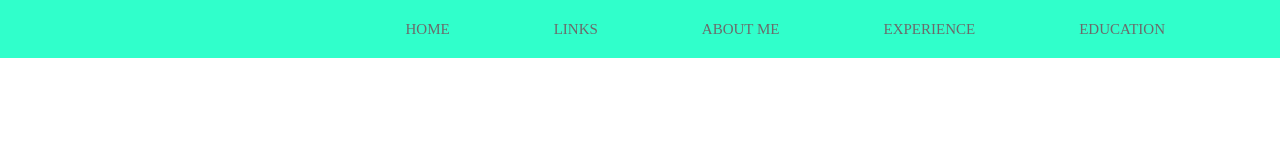
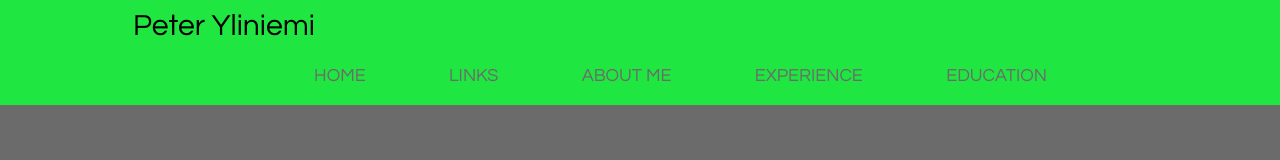
Before and after one commit to pexmee/pexmee.github.io, a plain HTML site: page index.html in a window 1280 px wide. Drawn offline with Linux system fonts and the light colour scheme.

Commit message:
Added name & altered boxes for nav

```diff
--- a/index.html
+++ b/index.html
@@ -8,9 +8,11 @@
 </head>
 <body>
     <header class="clearfix">
-        <div class="container"></div>
 
+        <div class="container">
+            <a class="myname">Peter Yliniemi</a>
             <nav>
+
                 <ul>
                     <li class="navbox"><a href="#">Home</a></li>
                     <li class="navbox"><a href="#">Links</a></li>
@@ -19,7 +21,7 @@
                     <li class="navbox"><a href="#">Education</a></li>
                 </ul>
             </nav>
+        </div>
     </header>
-
 </body>
 </html>
--- a/resources/css/style.css
+++ b/resources/css/style.css
@@ -1,10 +1,11 @@
 /*Global styles*/
 body {
-    margin: 0
-    /* background */
-    /* font-family */
+    margin: 0;
+    background: rgb(107, 107, 107);
+    font-family: "Century Gothic", sans-serif;
     /* font-weight */
 }
+
 
 nav {
     float: right;
@@ -22,14 +23,17 @@ nav li {
     margin-left: 70px;
     padding: 20px 0px;
     position: relative;
+    top: 0;
+    left: 0;
 
 }
 
 nav ul li a {
+    padding: 5px;
     color: rgb(107, 107, 107);
     text-decoration: none;
     text-transform: uppercase;
-    font-size: 15px;
+    font-size: 18px;
 }
 
 nav a:hover {
@@ -39,13 +43,19 @@ nav a:hover {
 
 
 header {
-    background: rgb(48, 255, 203);
+    background: rgb(32, 230, 65);
 }
 
 /* Classes */
 .container {
     width: 80%;
     margin: 0 auto;
+}
+.myname {
+    font-size: 30px;
+    float: left;
+    margin-top: 5px;
+    padding: 5px;
 }
 
 .clearfix::after {
@@ -55,8 +65,8 @@ header {
 }
 
 .navbox {
-    padding-left: 15px;
-    padding-right: 15px;
+    padding-left: 0px;
+    padding-right: 0px;
 }
 
 
```
Lines whose indentation alone changed are shown as unchanged.
